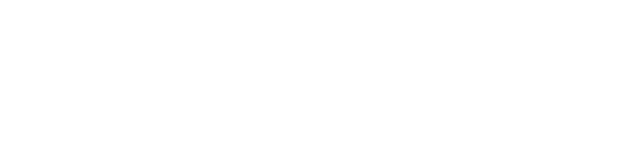
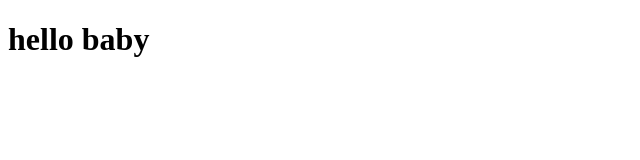
Before and after one commit to Aymzzii/git-toturial, a plain HTML site: page index.html in a window 1280 px wide. Shown: the whole page, without its empty margins (0-640 px from the left). Drawn offline with Linux system fonts and the light colour scheme.

Commit message:
hello baby added to project

```diff
--- a/index.html
+++ b/index.html
@@ -6,7 +6,7 @@
     <title>Document</title>
 </head>
 <body>
-
+    <h1>hello baby</h1>
 </body>
 <script src="./javascript/script.js"></script>
 </html>
```
